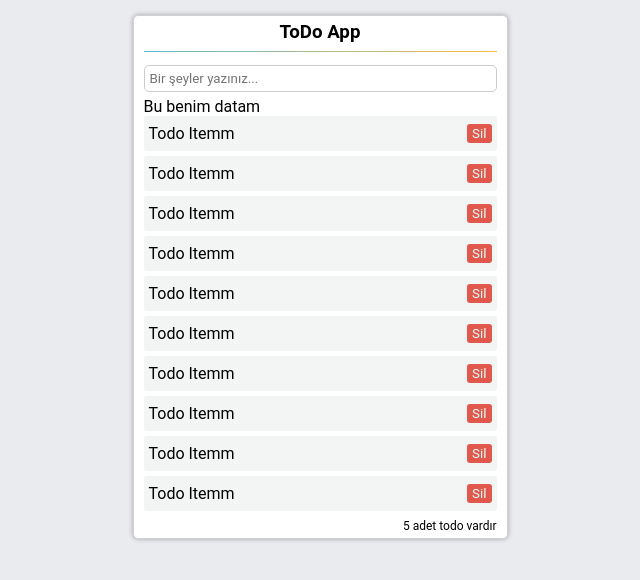
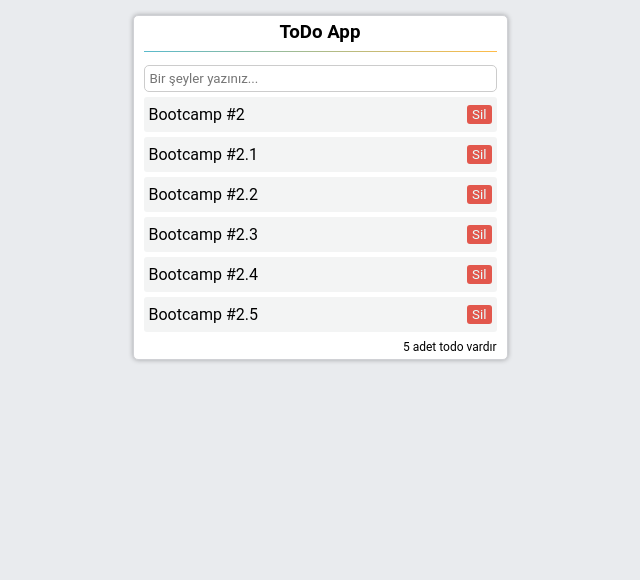
Before and after one commit to comlekahmetcan/Vue, a Vue app in the folder 2.hafta/2-todo-app/: page / in a window 1280 px wide. Shown: the top 580 px of the page, without its empty margins (320-960 px from the left). Built offline with nearby package versions, Linux system fonts and the light colour scheme; a web font is replaced by a local one.

Commit message:
Parent-Child(dynamic)

```diff
--- a/2.hafta/2-todo-app/src/App.vue
+++ b/2.hafta/2-todo-app/src/App.vue
@@ -3,7 +3,7 @@
     <h3 class="text-center">ToDo App</h3>
     <hr class="my-2" />
     <AddSection />
-    <TodoList myData="Bu benim datam"/>
+    <TodoList :myData="todoList"/>
     <ResultBar />
   </div>
 </template>
--- a/2.hafta/2-todo-app/src/components/TodoList.vue
+++ b/2.hafta/2-todo-app/src/components/TodoList.vue
@@ -1,7 +1,6 @@
 <template>
   <ul>
-    {{myData}}
-    <TodoListItem v-for="i in 10" :key="i" />
+    <TodoListItem v-for="todoItem in myData" :key="todoItem.id" :item="todoItem" />
   </ul>
 </template>
 
--- a/2.hafta/2-todo-app/src/components/TodoListItem.vue
+++ b/2.hafta/2-todo-app/src/components/TodoListItem.vue
@@ -1,6 +1,12 @@
 <template>
   <li class="d-flex justify-content-between align-items-center">
-    <span>Todo Itemm</span>
+    <span>{{ item.text }}</span>
     <button class="sm red">Sil</button>
   </li>
 </template>
+
+<script>
+export default {
+  props: ["item"],
+};
+</script>
```
